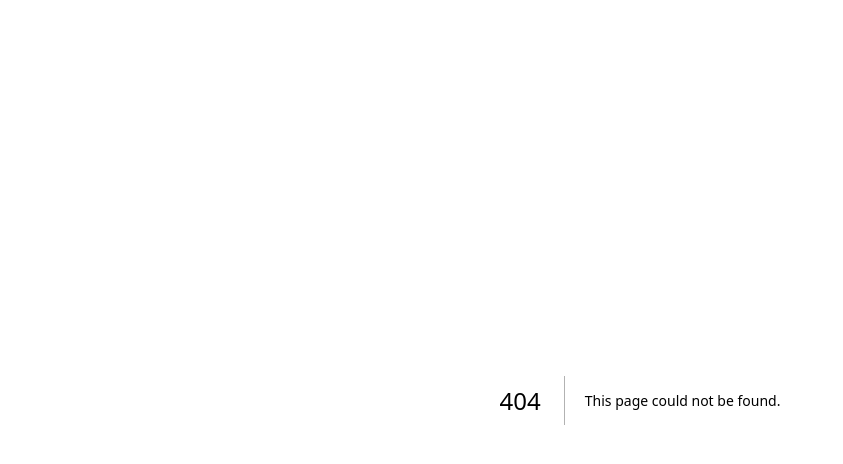
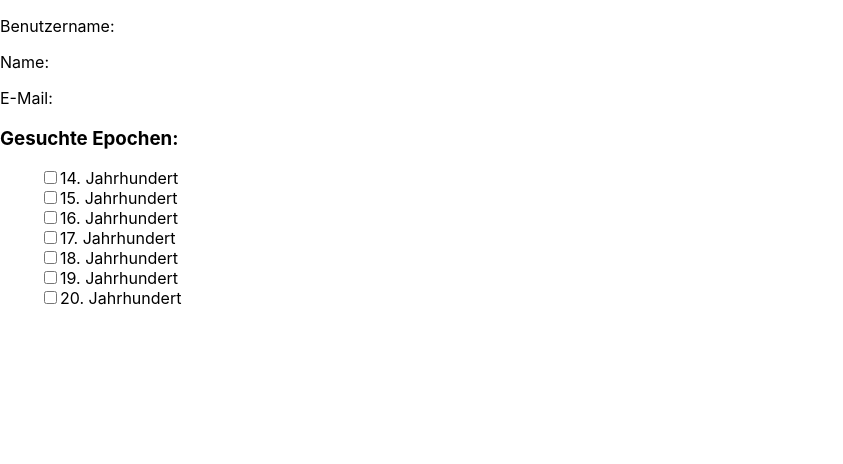
Before and after one commit to Robert-Schurig/Capstone-App, a Next.js app: page /profile in a window 1280 px wide. Before the commit this address had no page. Shown: the top 464 px of the page, without its empty margins (0-843 px from the left). Built offline with nearby package versions, Linux system fonts and the light colour scheme.

Commit message:
Added login page, register page, profile page

```diff
--- /dev/null
+++ b/pages/profile/index.js
@@ -0,0 +1,47 @@
+import styled from "styled-components";
+
+export default function Profile() {
+  return (
+    <>
+      <p>Benutzername: </p>
+      <p>Name: </p>
+      <p>E-Mail: </p>
+
+      <h3>Gesuchte Epochen:</h3>
+      <EpochList>
+        <li>
+          <input type="checkbox" id="1" value="14thcentury" />
+          <label htmlFor="14thcentury">14. Jahrhundert</label>
+        </li>
+        <li>
+          <input type="checkbox" id="2" value="15thcentury" />
+          <label htmlFor="15thcentury">15. Jahrhundert</label>
+        </li>
+        <li>
+          <input type="checkbox" id="3" value="16thcentury" />
+          <label htmlFor="16thcentury">16. Jahrhundert</label>
+        </li>
+        <li>
+          <input type="checkbox" id="4" value="17thcentury" />
+          <label htmlFor="17thcentury">17. Jahrhundert</label>
+        </li>
+        <li>
+          <input type="checkbox" id="5" value="18thcentury" />
+          <label htmlFor="18thcentury">18. Jahrhundert</label>
+        </li>
+        <li>
+          <input type="checkbox" id="6" value="19thcentury" />
+          <label htmlFor="19thcentury">19. Jahrhundert</label>
+        </li>
+        <li>
+          <input type="checkbox" id="7" value="20thcentury" />
+          <label htmlFor="20thcentury">20. Jahrhundert</label>
+        </li>
+      </EpochList>
+    </>
+  );
+}
+
+const EpochList = styled.ul`
+  list-style: none;
+`;
```
Also changed, not shown: components/Navbar.js (added, +14 -0 lines), pages/loginpage/index.js (added, +33 -0 lines), pages/register/index.js (added, +44 -0 lines).
